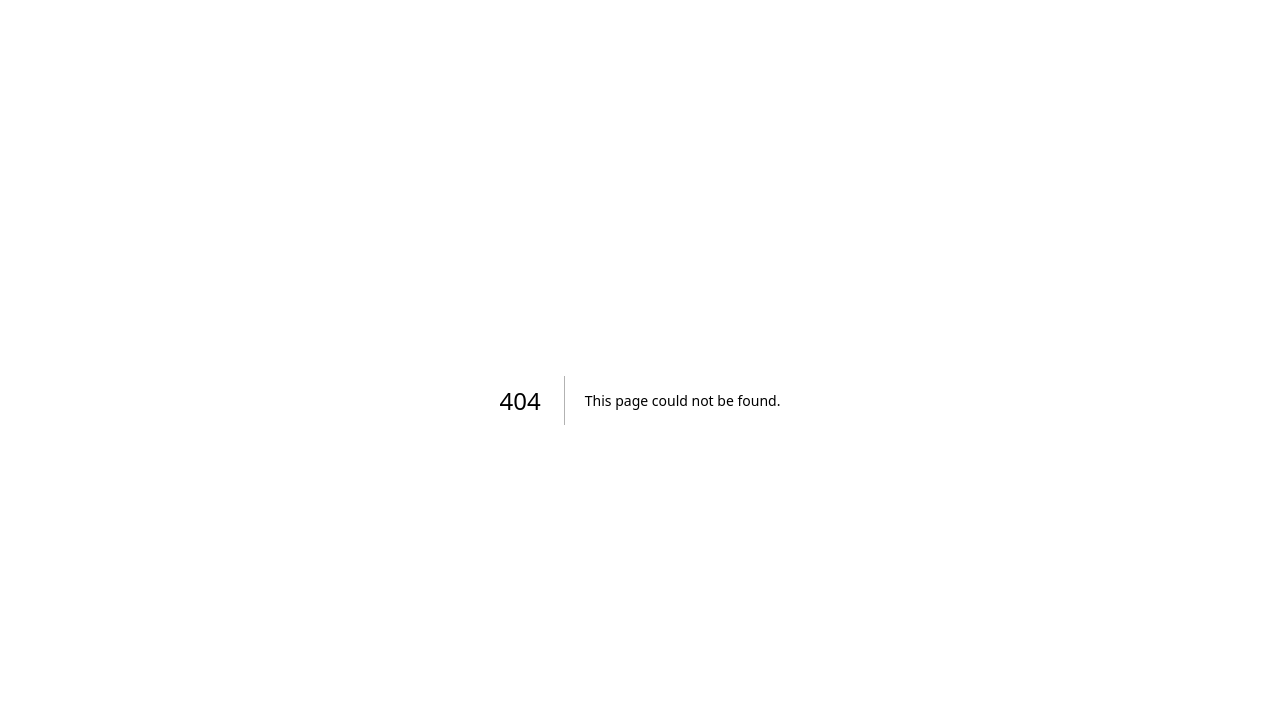
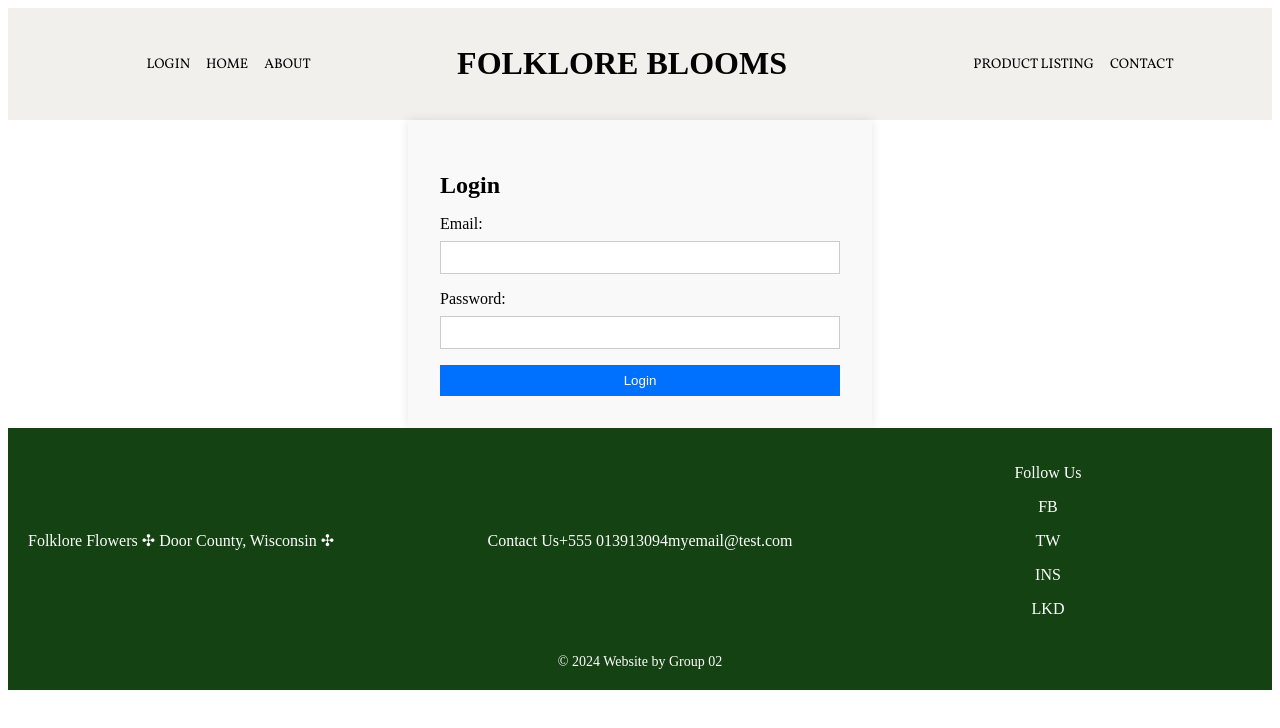
Before and after one commit to helamanrodrigues/group02_handcrafted_haven, a Next.js app: page /login in a window 1280 px wide. Before the commit this address had no page. Shown: the top 728 px of the page. Built offline with nearby package versions, Linux system fonts and the light colour scheme.

Commit message:
creating login page

```diff
--- /dev/null
+++ b/components/Login.tsx
@@ -0,0 +1,42 @@
+import React, { useState } from 'react';
+import styles from '../styles/Login.module.css';
+
+const Login: React.FC = () => {
+  const [email, setEmail] = useState('');
+  const [password, setPassword] = useState('');
+
+  const handleLogin = async (e: React.FormEvent) => {
+    e.preventDefault();
+    // Aqui você pode adicionar a lógica para enviar os dados de login para o servidor
+    // Por exemplo, usando fetch para um endpoint de login
+    console.log('Email:', email);
+    console.log('Password:', password);
+  };
+
+  return (
+    <div className={styles.container}>
+      <h2>Login</h2>
+      <form onSubmit={handleLogin}>
+        <label htmlFor="email">Email:</label>
+        <input
+          type="email"
+          id="email"
+          value={email}
+          onChange={(e) => setEmail(e.target.value)}
+          required
+        />
+        <label htmlFor="password">Password:</label>
+        <input
+          type="password"
+          id="password"
+          value={password}
+          onChange={(e) => setPassword(e.target.value)}
+          required
+        />
+        <button type="submit">Login</button>
+      </form>
+    </div>
+  );
+};
+
+export default Login;
--- a/components/header/Nav.tsx
+++ b/components/header/Nav.tsx
@@ -13,6 +13,9 @@ const Nav: React.FC<NavProps> = ({ side }) => {
       >
         {side === "left" && (
           <>
+            <li>
+              <Link href="/login">Login</Link>
+            </li>
             <li>
               <Link href="/">Home</Link>
             </li>
--- /dev/null
+++ b/pages/login.tsx
@@ -0,0 +1,18 @@
+import React from 'react';
+import Header from '../components/Header';
+import Footer from '../components/Footer';
+import Login from '../components/Login';
+
+const LoginPage: React.FC = () => {
+  return (
+    <div>
+      <Header />
+      <main>
+        <Login />
+      </main>
+      <Footer />
+    </div>
+  );
+};
+
+export default LoginPage;
--- a/src/app/layout.tsx
+++ b/src/app/layout.tsx
@@ -5,7 +5,7 @@ import "./globals.css";
 const inter = Inter({ subsets: ["latin"] });
 
 export const metadata: Metadata = {
-  title: "Create Next App",
+  title: "FOLKLORE BLOOMS",
   description: "Generated by create next app",
 };
 
--- /dev/null
+++ b/styles/Login.module.css
@@ -0,0 +1,41 @@
+.container {
+    max-width: 400px;
+    margin: 0 auto;
+    padding: 2rem;
+    background-color: #f9f9f9;
+    border-radius: var(--border-radius);
+    box-shadow: 0 0 10px rgba(0, 0, 0, 0.1);
+}
+
+.container h2 {
+    margin-bottom: 1rem;
+}
+
+.container form {
+    display: flex;
+    flex-direction: column;
+}
+
+.container form label {
+    margin-bottom: 0.5rem;
+}
+
+.container form input {
+    margin-bottom: 1rem;
+    padding: 0.5rem;
+    border: 1px solid #ccc;
+    border-radius: var(--border-radius);
+}
+
+.container form button {
+    padding: 0.5rem;
+    border: none;
+    background-color: #0071ff;
+    color: white;
+    border-radius: var(--border-radius);
+    cursor: pointer;
+}
+
+.container form button:hover {
+    background-color: #005bb5;
+}
```
Also changed, not shown: package.json (+5 -4 lines), 2 other files (tests, documents, lock files or other folders).
